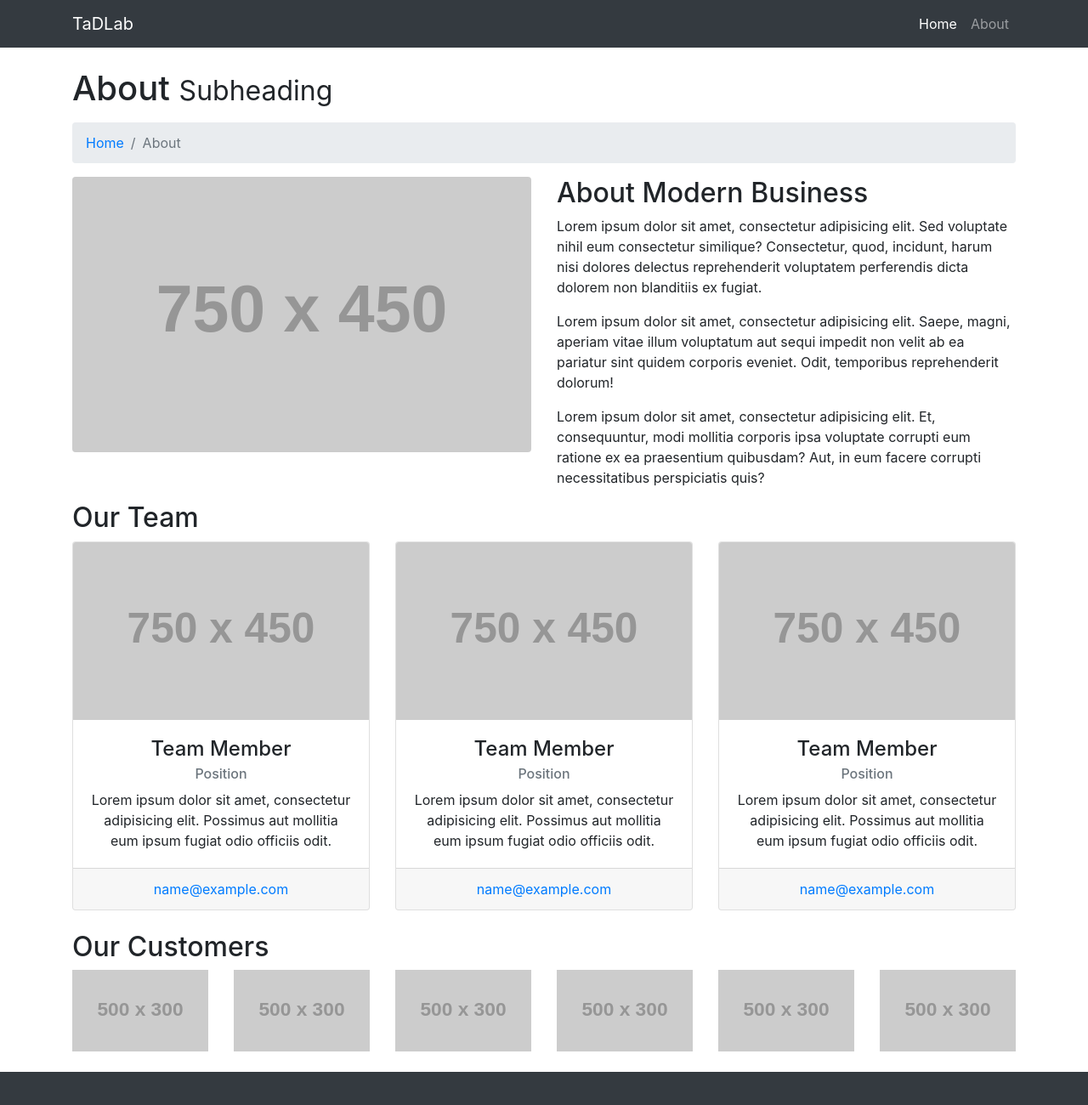
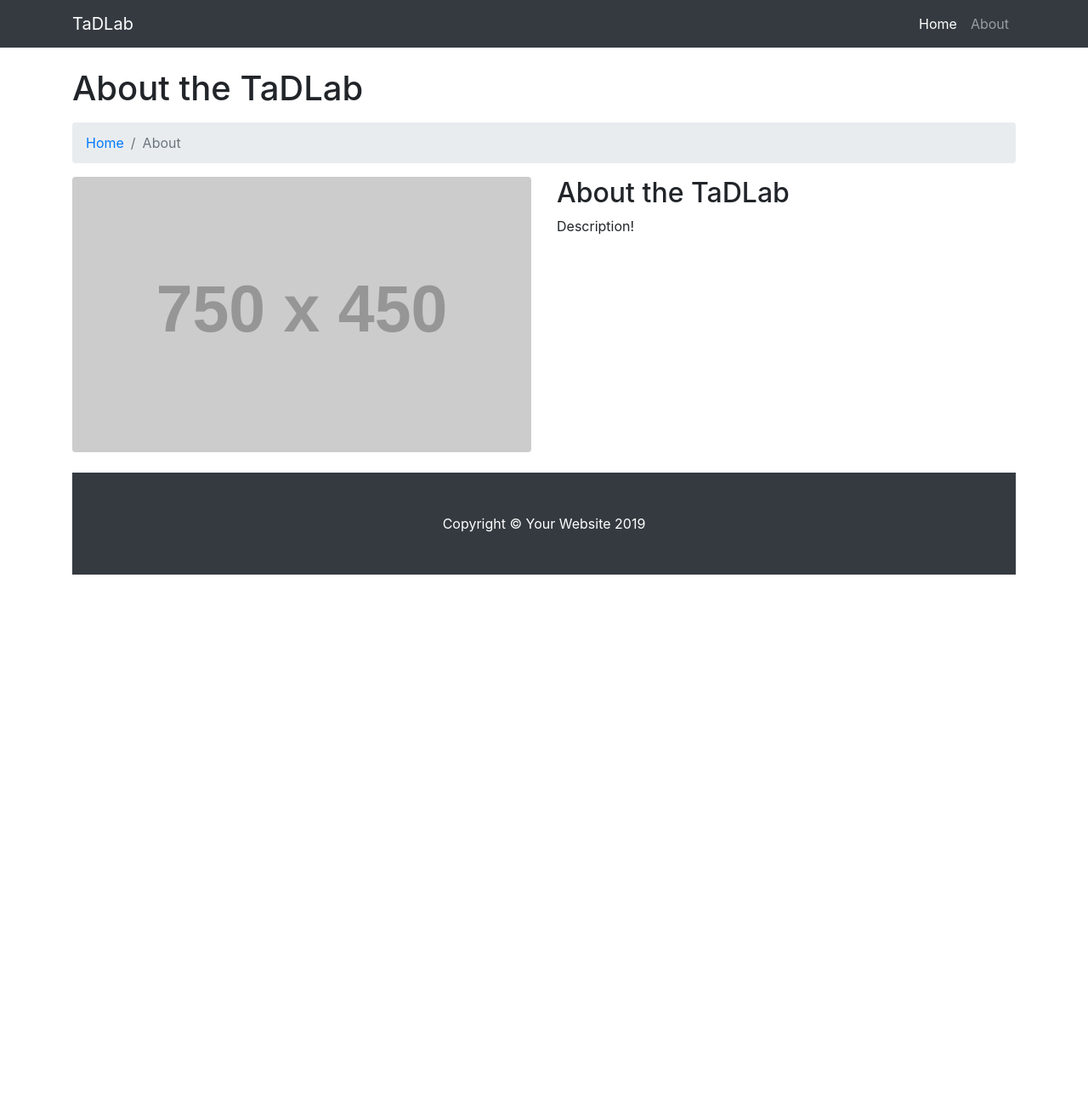
Before and after one commit to UMich-TAD-Lab/UMich-TAD-Lab.github.io, a website: page about.html in a window 1280 px wide. Shown: the top 1300 px of the page at 85% size. After the commit the page ends 800 px from the top, so only its background shows below. Drawn offline with Linux system fonts and the light colour scheme; placeholder pictures from the web are drawn by us.

Commit message:
removed stuff
I don't see a point in putting lab members' profiles on here, we have that on the WordPress site already.

```diff
--- a/about.html
+++ b/about.html
@@ -46,8 +46,8 @@
   <div class="container">
 
     <!-- Page Heading/Breadcrumbs -->
-    <h1 class="mt-4 mb-3">About
-      <small>Subheading</small>
+    <h1 class="mt-4 mb-3">About the TaDLab
+      <small></small>
     </h1>
 
     <ol class="breadcrumb">
@@ -63,86 +63,11 @@
         <img class="img-fluid rounded mb-4" src="http://placehold.it/750x450" alt="">
       </div>
       <div class="col-lg-6">
-        <h2>About Modern Business</h2>
-        <p>Lorem ipsum dolor sit amet, consectetur adipisicing elit. Sed voluptate nihil eum consectetur similique? Consectetur, quod, incidunt, harum nisi dolores delectus reprehenderit voluptatem perferendis dicta dolorem non blanditiis ex fugiat.</p>
-        <p>Lorem ipsum dolor sit amet, consectetur adipisicing elit. Saepe, magni, aperiam vitae illum voluptatum aut sequi impedit non velit ab ea pariatur sint quidem corporis eveniet. Odit, temporibus reprehenderit dolorum!</p>
-        <p>Lorem ipsum dolor sit amet, consectetur adipisicing elit. Et, consequuntur, modi mollitia corporis ipsa voluptate corrupti eum ratione ex ea praesentium quibusdam? Aut, in eum facere corrupti necessitatibus perspiciatis quis?</p>
+        <h2>About the TaDLab</h2>
+        <p>Description!</p>
       </div>
     </div>
     <!-- /.row -->
-
-    <!-- Team Members -->
-    <h2>Our Team</h2>
-
-    <div class="row">
-      <div class="col-lg-4 mb-4">
-        <div class="card h-100 text-center">
-          <img class="card-img-top" src="http://placehold.it/750x450" alt="">
-          <div class="card-body">
-            <h4 class="card-title">Team Member</h4>
-            <h6 class="card-subtitle mb-2 text-muted">Position</h6>
-            <p class="card-text">Lorem ipsum dolor sit amet, consectetur adipisicing elit. Possimus aut mollitia eum ipsum fugiat odio officiis odit.</p>
-          </div>
-          <div class="card-footer">
-            <a href="#">name@example.com</a>
-          </div>
-        </div>
-      </div>
-      <div class="col-lg-4 mb-4">
-        <div class="card h-100 text-center">
-          <img class="card-img-top" src="http://placehold.it/750x450" alt="">
-          <div class="card-body">
-            <h4 class="card-title">Team Member</h4>
-            <h6 class="card-subtitle mb-2 text-muted">Position</h6>
-            <p class="card-text">Lorem ipsum dolor sit amet, consectetur adipisicing elit. Possimus aut mollitia eum ipsum fugiat odio officiis odit.</p>
-          </div>
-          <div class="card-footer">
-            <a href="#">name@example.com</a>
-          </div>
-        </div>
-      </div>
-      <div class="col-lg-4 mb-4">
-        <div class="card h-100 text-center">
-          <img class="card-img-top" src="http://placehold.it/750x450" alt="">
-          <div class="card-body">
-            <h4 class="card-title">Team Member</h4>
-            <h6 class="card-subtitle mb-2 text-muted">Position</h6>
-            <p class="card-text">Lorem ipsum dolor sit amet, consectetur adipisicing elit. Possimus aut mollitia eum ipsum fugiat odio officiis odit.</p>
-          </div>
-          <div class="card-footer">
-            <a href="#">name@example.com</a>
-          </div>
-        </div>
-      </div>
-    </div>
-    <!-- /.row -->
-
-    <!-- Our Customers -->
-    <h2>Our Customers</h2>
-    <div class="row">
-      <div class="col-lg-2 col-sm-4 mb-4">
-        <img class="img-fluid" src="http://placehold.it/500x300" alt="">
-      </div>
-      <div class="col-lg-2 col-sm-4 mb-4">
-        <img class="img-fluid" src="http://placehold.it/500x300" alt="">
-      </div>
-      <div class="col-lg-2 col-sm-4 mb-4">
-        <img class="img-fluid" src="http://placehold.it/500x300" alt="">
-      </div>
-      <div class="col-lg-2 col-sm-4 mb-4">
-        <img class="img-fluid" src="http://placehold.it/500x300" alt="">
-      </div>
-      <div class="col-lg-2 col-sm-4 mb-4">
-        <img class="img-fluid" src="http://placehold.it/500x300" alt="">
-      </div>
-      <div class="col-lg-2 col-sm-4 mb-4">
-        <img class="img-fluid" src="http://placehold.it/500x300" alt="">
-      </div>
-    </div>
-    <!-- /.row -->
-
-  </div>
-  <!-- /.container -->
 
   <!-- Footer -->
   <footer class="py-5 bg-dark">
```
